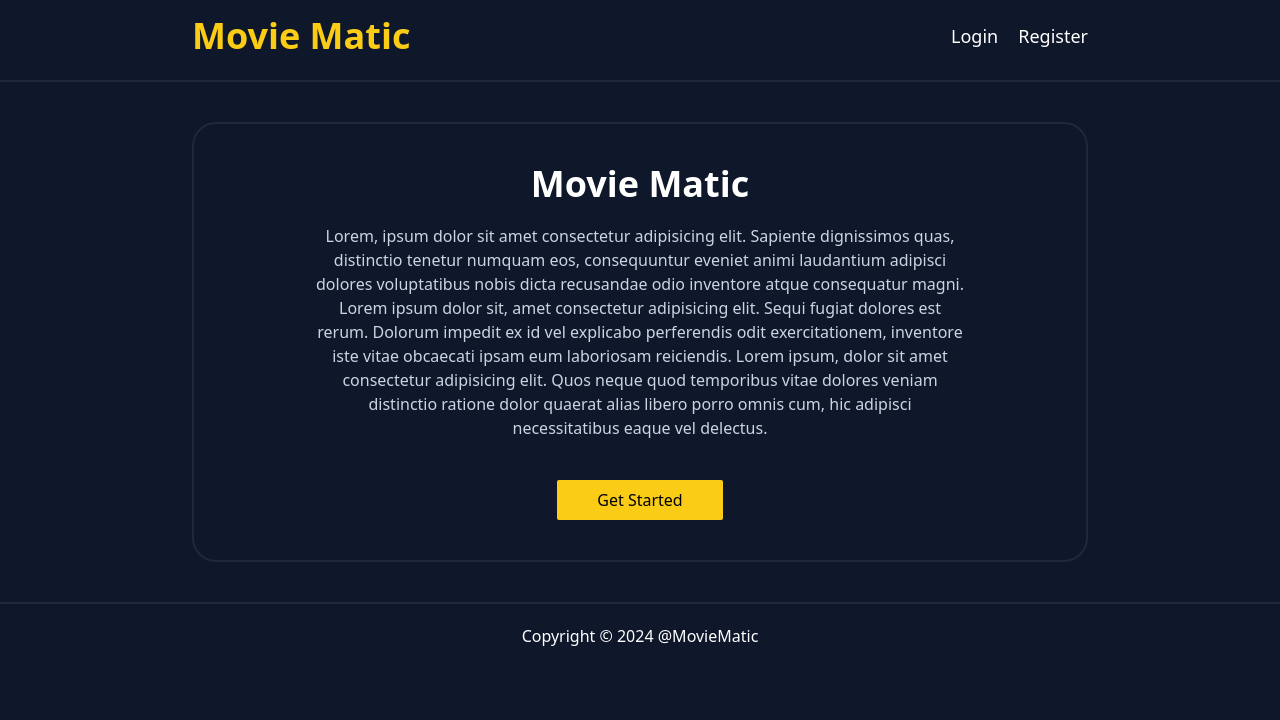
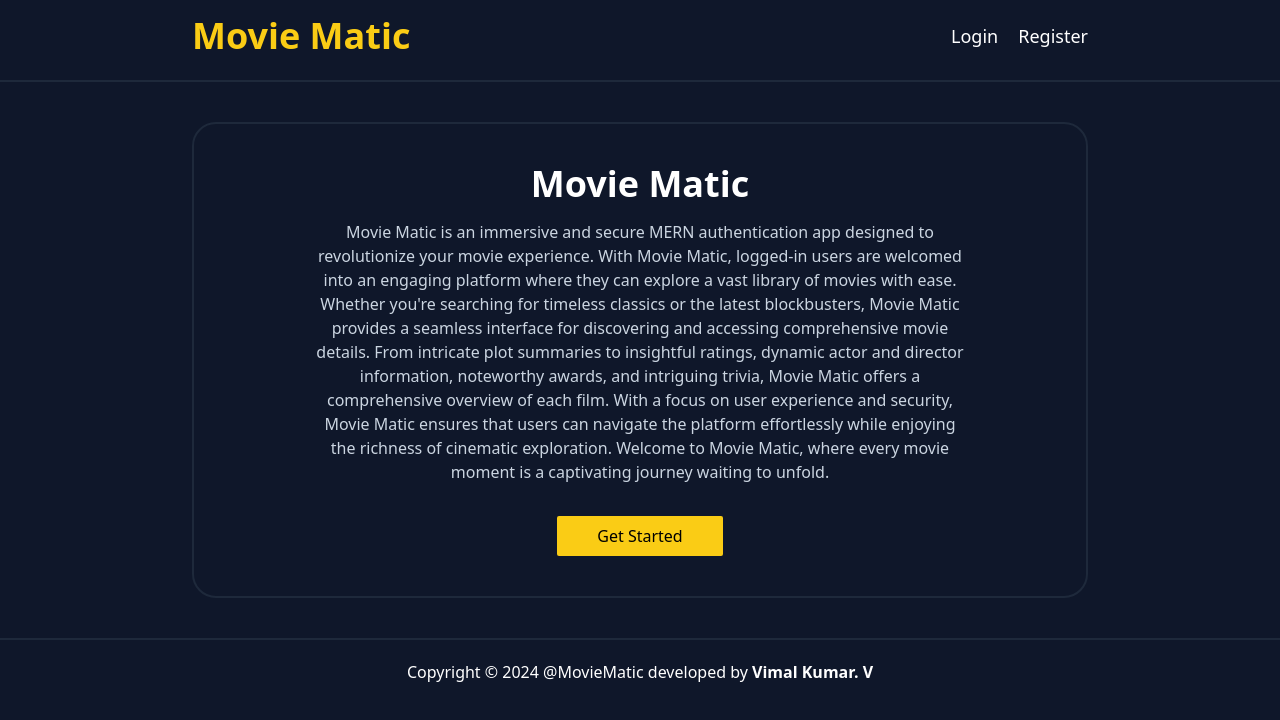
Before and after one commit to vk-develops/Secure-MERN-Authentication, a React (Vite) app in the folder Frontend/: page / in a window 1280 px wide. Shown: the top 720 px of the page. Built offline with nearby package versions, Linux system fonts and the light colour scheme; no server answers.

Commit message:
feat: Added the contents to the app to improve the UX

```diff
--- a/Frontend/src/Components/Footer.jsx
+++ b/Frontend/src/Components/Footer.jsx
@@ -4,7 +4,13 @@ const Footer = () => {
     return (
         <footer className="bg-slate-900 w-full py-5 mx-auto border-t-2 border-slate-800">
             <p className="text-base font-regular text-white text-center">
-                Copyright &copy; 2024 @MovieMatic
+                Copyright &copy; 2024 @MovieMatic developed by{" "}
+                <a
+                    className=" hover:text-yellow-400 font-bold"
+                    href="https://www.instagram.com/itz__vimal__93/"
+                >
+                    Vimal Kumar. V
+                </a>
             </p>
         </footer>
     );
--- a/Frontend/src/Components/LoggedInComponent.jsx
+++ b/Frontend/src/Components/LoggedInComponent.jsx
@@ -99,10 +99,15 @@ const LoggedInComponent = () => {
             <div>
                 <h3 className="text-white font-bold text-2xl">Movie Search</h3>
                 <p className="text-slate-400 font-regular text-base py-2">
-                    Lorem ipsum dolor sit amet consectetur adipisicing elit.
-                    Quibusdam adipisci, molestias deleniti quam ad rerum tempora
-                    cum saepe laudantium fuga alias doloribus nisi beatae iste
-                    eaque ipsum. Corrupti, unde deserunt!
+                    Ready to discover your next favorite movie? With Movie
+                    Matic's intuitive search feature, finding the perfect film
+                    is a breeze. Simply enter the title of the movie you're
+                    looking for and click the search button to uncover a world
+                    of cinematic treasures. Explore search results presented as
+                    vibrant movie cards, each offering a glimpse into the
+                    captivating world of cinema. Click on any movie card to
+                    delve deeper into plot summaries, ratings, cast details, and
+                    much more.
                 </p>
             </div>
             <div className="mt-7 w-full rounded-full bg-slate-800 p-3 pl-7 flex items-center justify-start gap-3">
--- a/Frontend/src/Components/NotLoggedInComponent.jsx
+++ b/Frontend/src/Components/NotLoggedInComponent.jsx
@@ -8,21 +8,25 @@ const NotLoggedInComponent = () => {
                 <h1 className="text-white font-bold text-4xl text-center">
                     Movie Matic
                 </h1>
-                <p className="text-slate-300 font-regular text-base text-center pt-5">
-                    Lorem, ipsum dolor sit amet consectetur adipisicing elit.
-                    Sapiente dignissimos quas, distinctio tenetur numquam eos,
-                    consequuntur eveniet animi laudantium adipisci dolores
-                    voluptatibus nobis dicta recusandae odio inventore atque
-                    consequatur magni. Lorem ipsum dolor sit, amet consectetur
-                    adipisicing elit. Sequi fugiat dolores est rerum. Dolorum
-                    impedit ex id vel explicabo perferendis odit exercitationem,
-                    inventore iste vitae obcaecati ipsam eum laboriosam
-                    reiciendis. Lorem ipsum, dolor sit amet consectetur
-                    adipisicing elit. Quos neque quod temporibus vitae dolores
-                    veniam distinctio ratione dolor quaerat alias libero porro
-                    omnis cum, hic adipisci necessitatibus eaque vel delectus.
+                <p className="text-slate-300 font-regular text-base text-center pt-4">
+                    Movie Matic is an immersive and secure MERN authentication
+                    app designed to revolutionize your movie experience. With
+                    Movie Matic, logged-in users are welcomed into an engaging
+                    platform where they can explore a vast library of movies
+                    with ease. Whether you're searching for timeless classics or
+                    the latest blockbusters, Movie Matic provides a seamless
+                    interface for discovering and accessing comprehensive movie
+                    details. From intricate plot summaries to insightful
+                    ratings, dynamic actor and director information, noteworthy
+                    awards, and intriguing trivia, Movie Matic offers a
+                    comprehensive overview of each film. With a focus on user
+                    experience and security, Movie Matic ensures that users can
+                    navigate the platform effortlessly while enjoying the
+                    richness of cinematic exploration. Welcome to Movie Matic,
+                    where every movie moment is a captivating journey waiting to
+                    unfold.
                 </p>
-                <div className="flex items-center justify-center mt-10">
+                <div className="flex items-center justify-center mt-8">
                     <Link
                         to="register"
                         className="py-2 px-10 bg-yellow-400 text-base font-medium rounded-sm"
--- a/Frontend/src/Pages/Admin/AdminPage.jsx
+++ b/Frontend/src/Pages/Admin/AdminPage.jsx
@@ -38,10 +38,10 @@ const AdminPage = () => {
             <div className="mt-10">
                 <h1 className="font-bold text-4xl text-white">Admin Pannel</h1>
                 <p className="font-regular text-base text-slate-400 py-5">
-                    Lorem ipsum dolor sit amet consectetur adipisicing elit.
-                    Adipisci quo delectus labore accusamus tempora, aut dolore
-                    ab minus, doloribus, maiores sunt sequi inventore deserunt
-                    natus molestias ea nam commodi corrupti.
+                    Welcome, Admin! Dive into the heart of Movie Matic with our
+                    comprehensive admin dashboard. Here, you have full
+                    visibility into user details, enabling you to manage and
+                    monitor user accounts effortlessly.
                 </p>
             </div>
             <div>
@@ -64,7 +64,7 @@ const AdminPage = () => {
                         {users.map((user) => (
                             <tr
                                 key={user._id}
-                                className="hover:bg-gray-600 bg-slate-400"
+                                className="hover:bg-slate-500 bg-slate-400"
                             >
                                 <td className="border border-gray-600 py-2 px-4">
                                     {user._id}
--- a/Frontend/src/Pages/LoginPage.jsx
+++ b/Frontend/src/Pages/LoginPage.jsx
@@ -54,9 +54,10 @@ const LoginPage = () => {
                 >
                     <h1 className="font-bold text-4xl text-white">Login</h1>
                     <p className="font-regular text-base text-slate-400 py-5">
-                        Lorem ipsum dolor sit amet consectetur adipisicing elit.
-                        Quam qui repellendus asperiores at tenetur, voluptas
-                        aliquid saepe voluptates
+                        Welcome back to Movie Matic! Log in to access your
+                        personalized movie experience. With your account, you
+                        can explore our extensive movie library, discover new
+                        favorites, and dive into detailed movie information
                     </p>
                     <div className="mt-5">
                         <label className="text-base text-slate-300">
--- a/Frontend/src/Pages/MovieDetailPage.jsx
+++ b/Frontend/src/Pages/MovieDetailPage.jsx
@@ -36,7 +36,7 @@ const MovieDetailPage = () => {
                     to={`..${search}`}
                     className="bg-slate-700 border-2 border-slate-500 text-slate-300 font-medium text-base py-3 px-12"
                 >
-                    Back to home
+                    Back to movies
                 </Link>
             </div>
             {movie ? (
--- a/Frontend/src/Pages/ProfilePage.jsx
+++ b/Frontend/src/Pages/ProfilePage.jsx
@@ -39,9 +39,6 @@ const ProfilePage = () => {
                                 Edit Profile
                             </button>
                             <button className="text-lg font-medium px-10 py-2 bg-slate-500 text-white rounded-full">
-                                Reset Password
-                            </button>
-                            <button className="text-lg font-medium px-10 py-2 bg-slate-500 text-white rounded-full">
                                 Logout
                             </button>
                         </div>
--- a/Frontend/src/Pages/RegisterPage.jsx
+++ b/Frontend/src/Pages/RegisterPage.jsx
@@ -48,9 +48,10 @@ const RegisterPage = () => {
                 >
                     <h1 className="font-bold text-4xl text-white">Register</h1>
                     <p className="font-regular text-base text-slate-400 py-5">
-                        Lorem ipsum dolor sit amet consectetur adipisicing elit.
-                        Quam qui repellendus asperiores at tenetur, voluptas
-                        aliquid saepe voluptates
+                        Welcome to Movie Matic! Register now to unlock a world
+                        of cinematic exploration. By creating an account, you
+                        gain access to our extensive movie database, where you
+                        can discover and explore your favorite films.
                     </p>
                     <div className="mt-5">
                         <label className="text-base text-slate-300">
--- a/Frontend/src/Pages/ResetPasswordPage.jsx
+++ b/Frontend/src/Pages/ResetPasswordPage.jsx
@@ -40,9 +40,12 @@ const ResetPasswordPage = () => {
                     Reset Password
                 </h1>
                 <p className="font-regular text-base text-slate-400 py-5">
-                    Lorem ipsum dolor sit amet consectetur adipisicing elit.
-                    Quam qui repellendus asperiores at tenetur, voluptas aliquid
-                    saepe voluptates
+                    Forgot your password? No problem! With Movie Matic's
+                    password reset feature, you can quickly regain access to
+                    your account. Simply enter your email address, and we'll
+                    send you a secure password reset link straight to your
+                    inbox. Follow the link to set a new password and regain
+                    control of your movie-watching experience.
                 </p>
             </div>
 
```
Also changed, not shown: Frontend/src/Pages/PasswordResetPage.jsx (+11 -33 lines), 1 other file (tests, documents, lock files or other folders).
